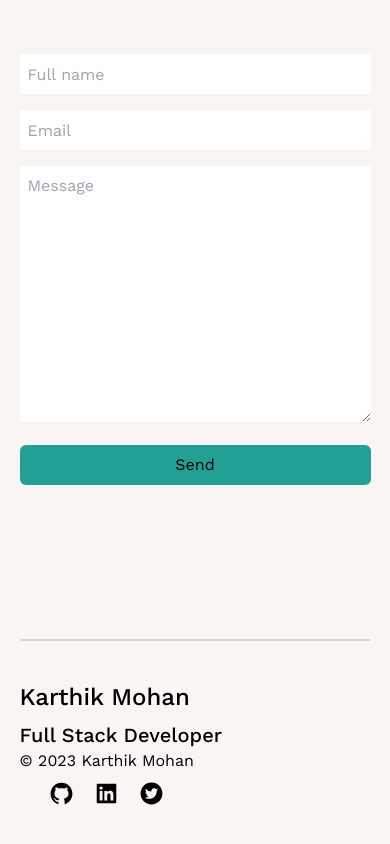
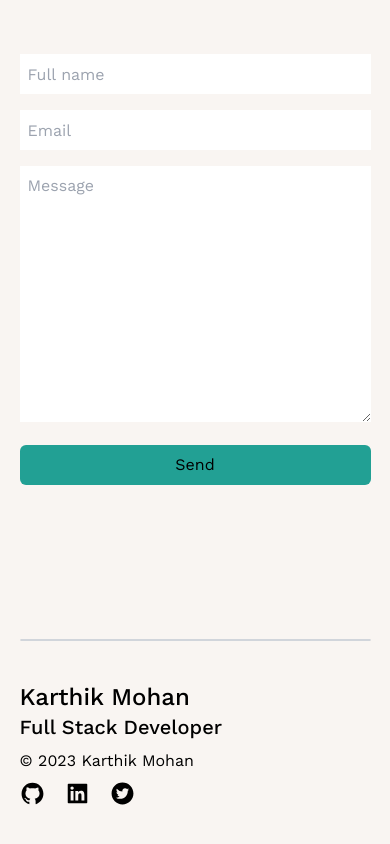
Before and after one commit to karthik-mohan23/Portfolio, a React (Vite) app: page / in a window 390 px wide. Shown: the part 5097-5941 px from the top of the page. Built offline with nearby package versions, Linux system fonts and the light colour scheme.

Commit message:
changed spacing in Footer

```diff
--- a/src/components/Footer.jsx
+++ b/src/components/Footer.jsx
@@ -10,13 +10,13 @@ const Footer = () => {
       <div className="w-[90%] max-w-6xl mx-auto py-5">
         <div className="border rounded-full border-gray-300  "></div>
         <div className="flex justify-between flex-wrap py-10">
-          <div>
-            <h2 className="text-2xl font-medium mb-2">Karthik Mohan</h2>
+          <div className="mb-2 md:mb-0">
+            <h2 className="text-2xl font-medium  md:mb-2">Karthik Mohan</h2>
             <p className="font-medium text-xl">Full Stack Developer</p>
           </div>
           <div>
             <p className="mb-2">&copy; 2023 Karthik Mohan</p>
-            <div className="flex items-center justify-center gap-5 ">
+            <div className=" flex items-center md:justify-center gap-5 ">
               <AiOutlineGithub
                 size={25}
                 className="hover:cursor-pointer hover:-translate-y-1 duration-300"
```
